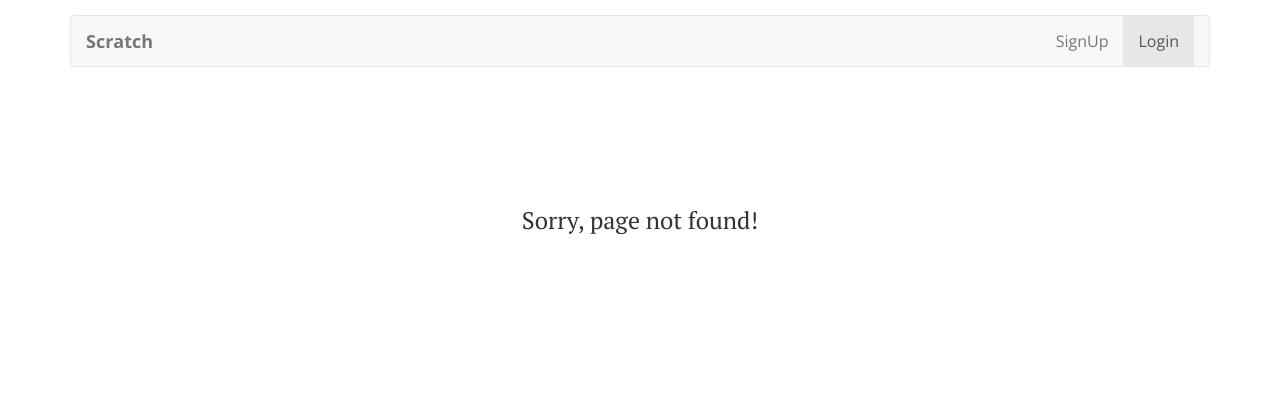
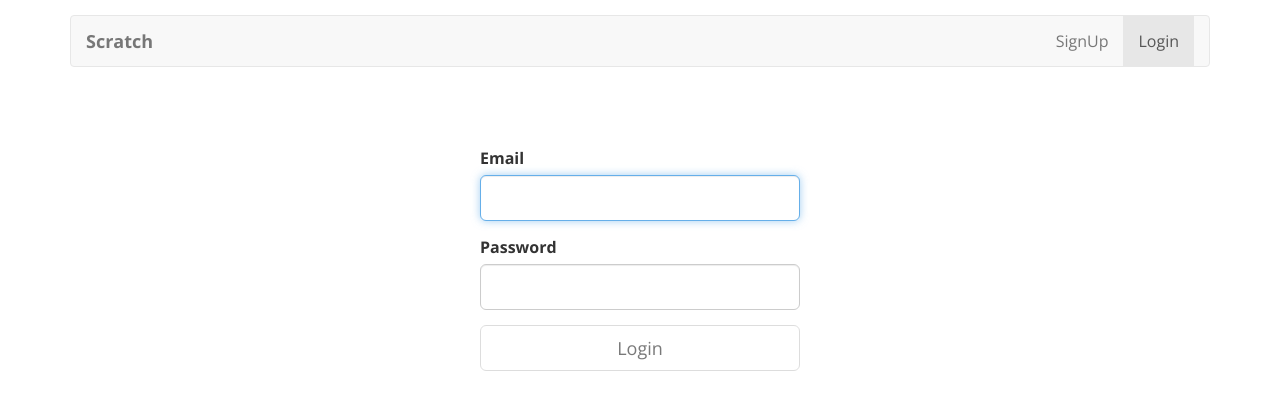
Before and after one commit to dre4success/serverless-note, a React (Create React App) app in the folder notes-app-client/: page /login in a window 1280 px wide. Before the commit this address had no page. Shown: the top 410 px of the page. Built offline with nearby package versions, Linux system fonts and the light colour scheme.

Commit message:
rendering Login Component

```diff
--- a/notes-app-client/src/Routes.js
+++ b/notes-app-client/src/Routes.js
@@ -2,10 +2,12 @@
 import { Route, Switch } from 'react-router-dom';
 import Home from './containers/Home';
 import NotFound from './containers/NotFound';
+import Login from './containers/Login';
 
 export default () => (
   <Switch>
     <Route path="/" exact component={Home} />
+    <Route path="/login" exact component={Login} />
     <Route component={NotFound} />
   </Switch>
 );
--- /dev/null
+++ b/notes-app-client/src/containers/Login.css
@@ -0,0 +1,10 @@
+@media all and (min-width: 480px) {
+  .Login {
+    padding: 60px 0;
+  }
+
+  .Login form {
+    margin: 0 auto;
+    max-width: 320px;
+  }
+}
--- /dev/null
+++ b/notes-app-client/src/containers/Login.js
@@ -0,0 +1,61 @@
+import React, { Component } from 'react';
+import { Button, FormGroup, FormControl, ControlLabel } from 'react-bootstrap';
+import './Login.css';
+
+export class Login extends Component {
+  constructor(props) {
+    super(props);
+    this.state = {
+      email: "",
+      password: ""
+    };
+  }
+
+  validateForm() {
+    return this.state.email.length > 0 && this.state.password.length > 0
+  }
+
+  handleChange = event => {
+    this.setState({[event.target.id]: event.target.value})
+  }
+
+  handleSubmit = event => {
+    event.preventDefault();
+  }
+
+  render() {
+    return (
+      <div className="Login">
+        <form onSubmit={this.handleSubmit}>
+          <FormGroup controlId="email" bsSize="large">
+            <ControlLabel>Email</ControlLabel>
+            <FormControl
+              autoFocus
+              type="email"
+              value={this.state.email}
+              onChange={this.handleChange}
+            />
+          </FormGroup>
+          <FormGroup controlId="password" bsSize="large">
+            <ControlLabel>Password</ControlLabel>
+            <FormControl
+              value={this.state.password}
+              onChange={this.handleChange}
+              type="password"
+            />
+          </FormGroup>
+          <Button
+            block
+            bsSize="large"
+            disabled={!this.validateForm()}
+            type="submit"
+          >
+            Login
+          </Button>
+        </form>
+      </div>
+    );
+  }
+}
+
+export default Login;
```
